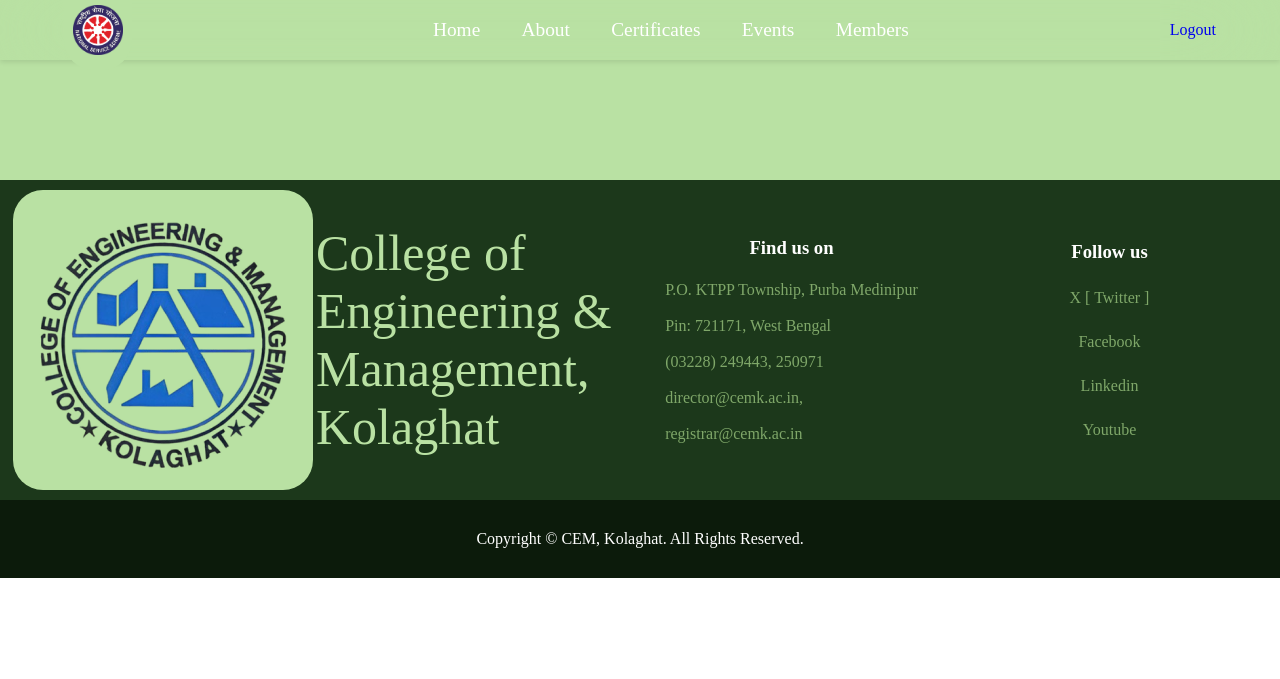
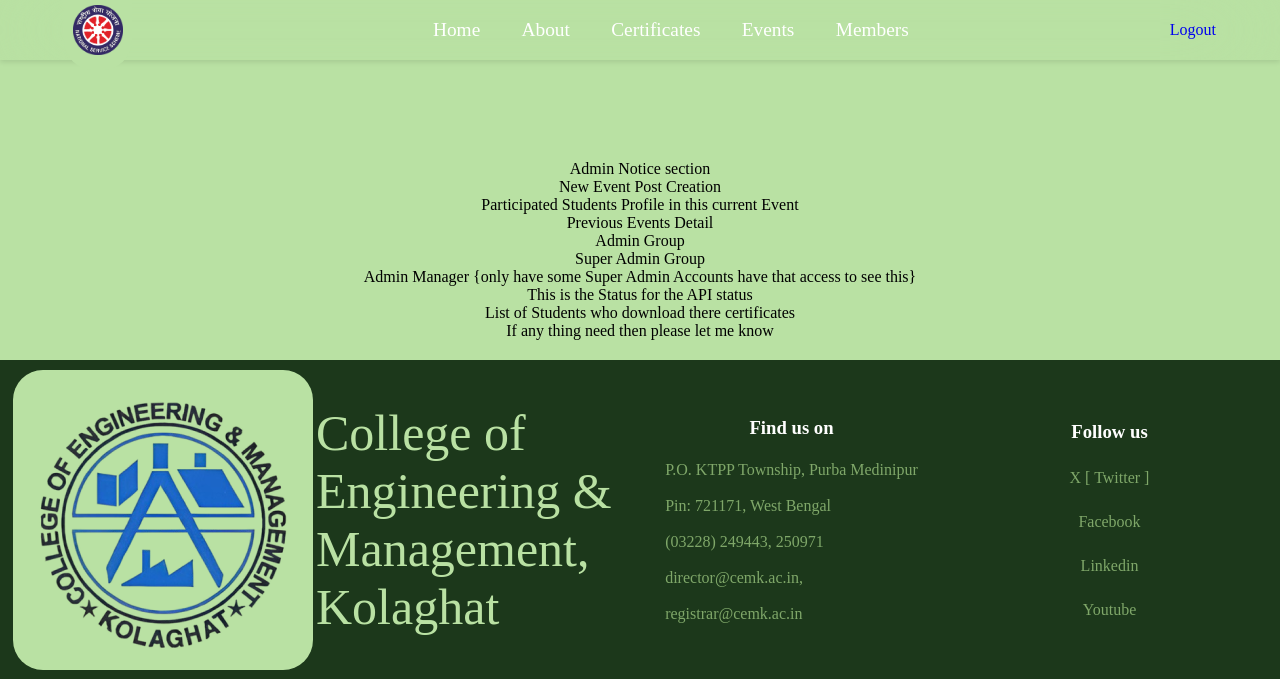
Before and after one commit to SombitPramanik/NSS, a Python web app: template templates/dashboard.html in a window 1280 px wide. Shown: the top 679 px of the page. Run offline with Jinja, Linux system fonts and the light colour scheme; the template is opened without the code that fills it, so the values that code supplies are empty.

Commit message:
add the Dashboard HTML

```diff
--- a/templates/dashboard.html
+++ b/templates/dashboard.html
@@ -9,8 +9,11 @@
       type="image/x-icon"
     />
     <link rel="stylesheet" href="static/CSS/MainCommonStyle.css" />
-    <link rel="stylesheet" href="static/CSS/index.css"/>
+    <link rel="stylesheet" href="static/CSS/index.css" />
+    <link rel="stylesheet" href="static/CSS/Dashboard.css">
     <title>Dashboard</title>
+    <style>
+    </style>
   </head>
   <body>
     <nav>
@@ -27,9 +30,43 @@
       <a href="/Logout" class="login">Logout</a>
     </nav>
     <main>
+      <p>Admin Notice section</p>
+      <div class="AdminNoticeSection"></div>
+      <p>New Event Post Creation</p>
+      <div class="NewEvent">
+        <div class="UploadImage"></div>
+        <div class="TextArea"></div>
+      </div>
+      <p>Participated Students Profile in this current Event</p>
+      <div class="ParticipatedStudents">
+        <div class="EachStudent"></div>
+        <div class="EachStudent"></div>
+        <div class="EachStudent"></div>
+        <div class="EachStudent"></div>
+      </div>
+      <p>Previous Events Detail</p>
+      <div class="PreviousEvents">
+        <div class="EachPreviousEvents"></div>
+        <div class="EachPreviousEvents"></div>
+        <div class="EachPreviousEvents"></div>
+        <div class="EachPreviousEvents"></div>
+      </div>
+      <p>Admin Group</p>
+      <div class="AdminGroup">
 
+      </div>
+      <p>Super Admin Group</p>
+      <div class="SuperAdminGroup">
+
+      </div>
+      <p>Admin Manager {only have some Super Admin Accounts have that access to see this}</p>
+      <div class="AdminManager"></div>
+      <p>This is the Status for the API status</p>
+      <div class="EmailAPIStatus"></div>
+      <p>List of Students who download there certificates </p>
+      <div class="IssuedCertificates"></div>
+      <p>If any thing need then please let me know</p>
     </main>
-
     <footer>
       <div class="FooterContent">
         <div class="CollegeLogo">
@@ -57,7 +94,7 @@
         </div>
       </div>
       <div class="FooterCopyright">
-        Copyright © CEM, Kolaghat. All Rights Reserved.
+        Copyright © CEM, Kolaghat. All Rights Reserved.
       </div>
     </footer>
   </body>
```
